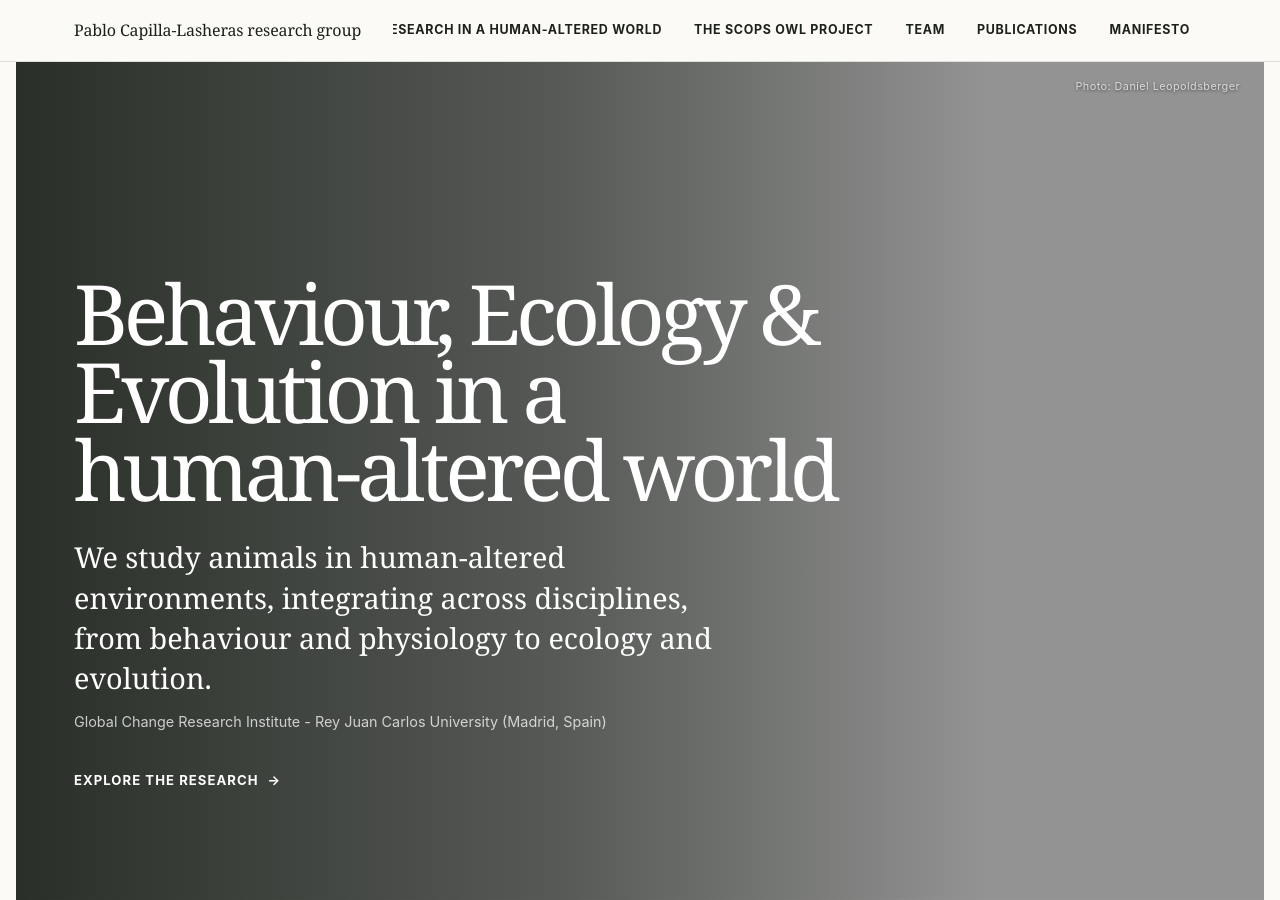
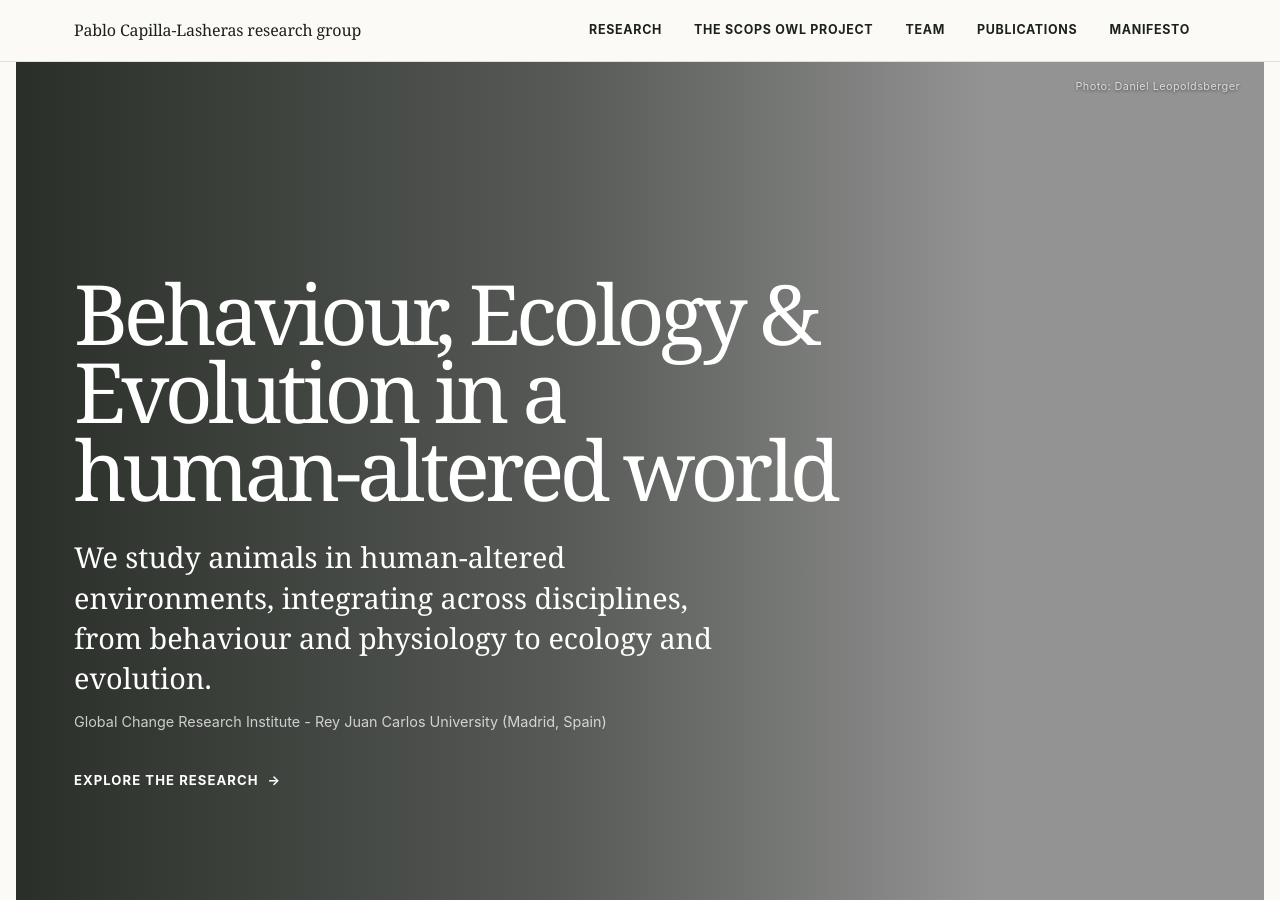
Before and after one commit to PabloCapilla/PabloCapilla.github.io, a Jekyll site: the page built from _pages/home.md, in a window 1280 px wide. Built offline with Jekyll 4.4.1, drawn with Linux system fonts in a browser that asks for light colours; cached includes are drawn as plain includes; a script that is not in the unit is left out.

Commit message:
20260908_end_update

```diff
--- a/_data/navigation.yml
+++ b/_data/navigation.yml
@@ -1,5 +1,5 @@
 main:
-  - title: "Research in a human-altered world"
+  - title: "Research"
     url: /research/
   - title: "The Scops Owl Project"
     url: /scops_owl_project/
```
